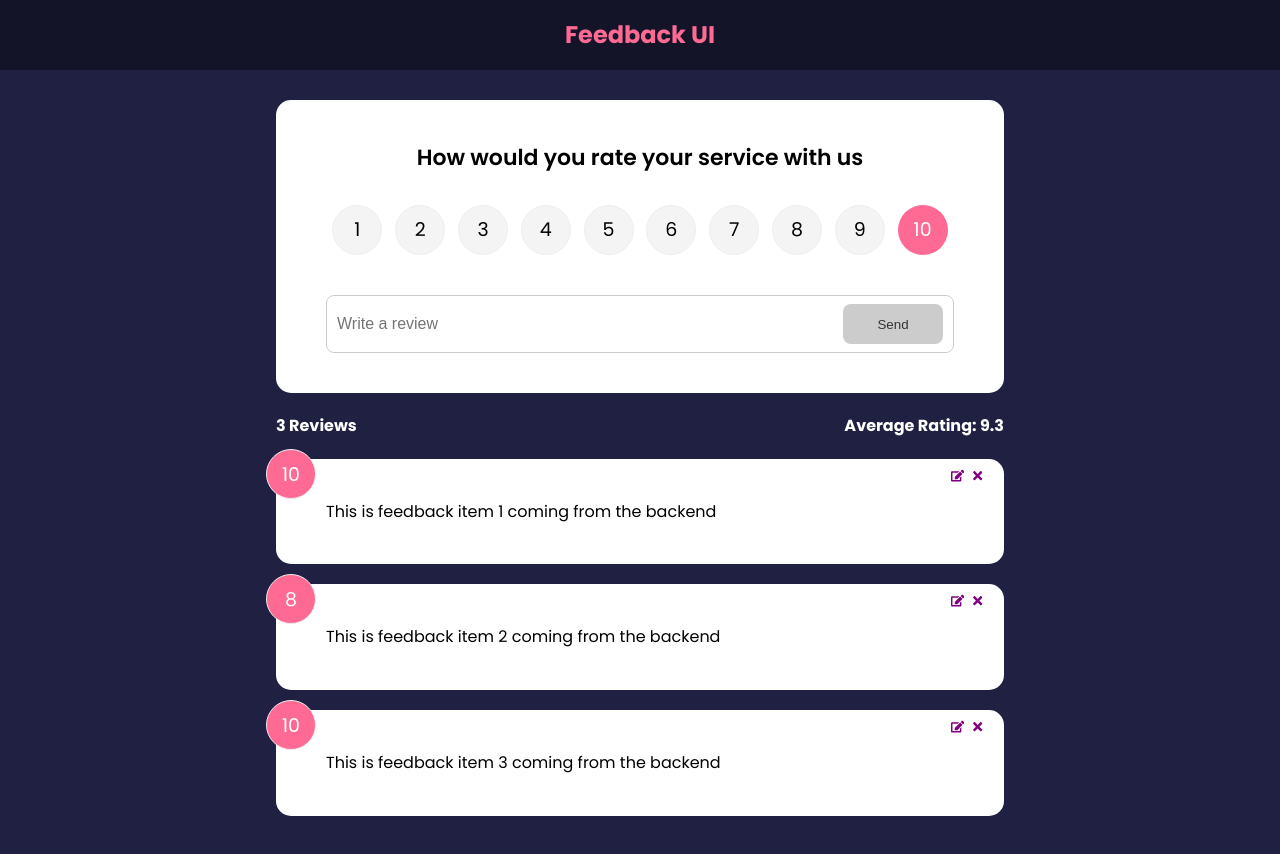
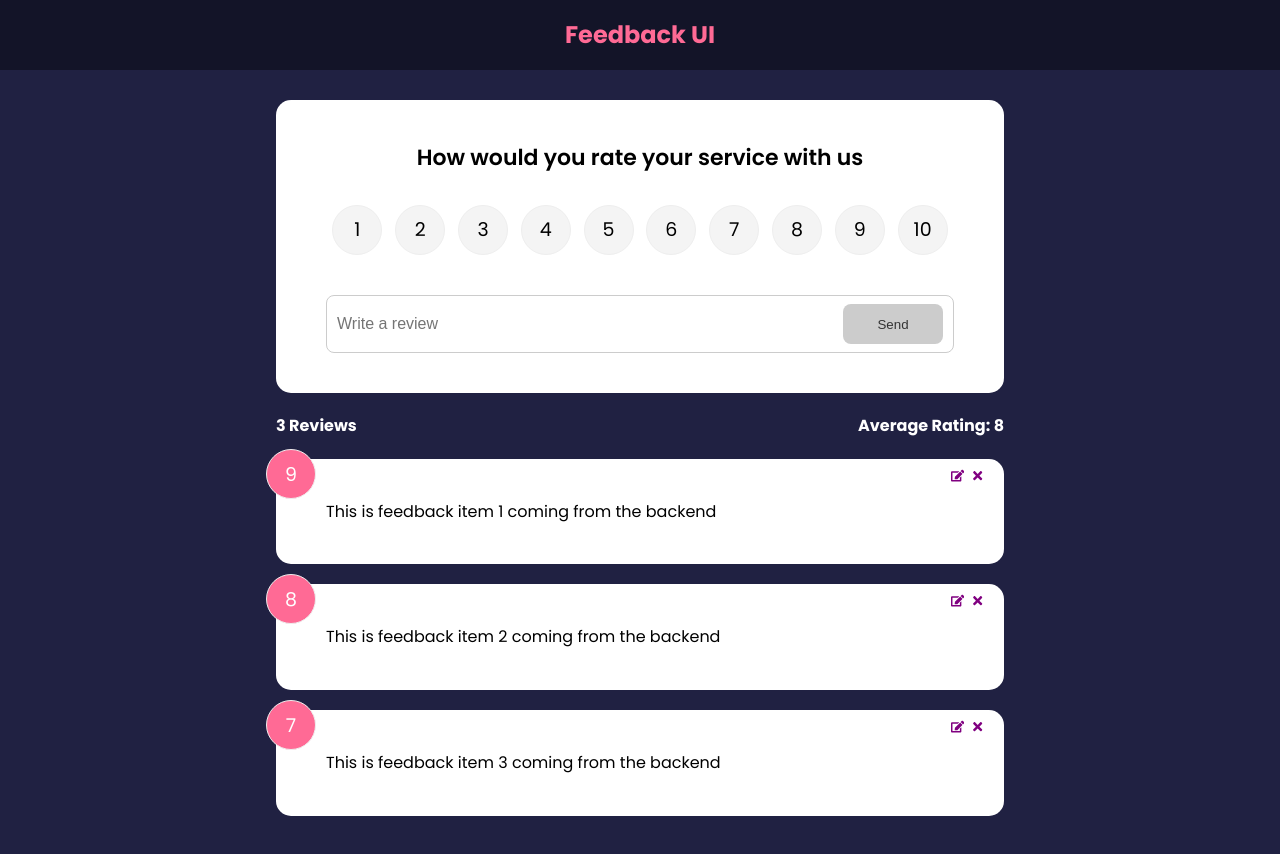
Before and after one commit to NoraldenElhouni/feedback-app, a React (Create React App) app: page / in a window 1280 px wide. Shown: the top 854 px of the page. Built offline with nearby package versions, Linux system fonts and the light colour scheme; some icons are missing.

Commit message:
5. Side Effects With useEffect

```diff
--- a/src/components/FeedbackForm.jsx
+++ b/src/components/FeedbackForm.jsx
@@ -1,4 +1,4 @@
-import { useState, useContext } from "react";
+import { useState, useContext, useEffect } from "react";
 import React from "react";
 import RatingSelect from "./RatingSelect";
 import Card from "./shared/Card";
@@ -11,7 +11,15 @@
   const [btnDisabled, setBtnDisabled] = useState(true);
   const [message, setMessage] = useState("");
 
-  const { addFeedback } = useContext(FeedbackContext);
+  const { addFeedback, feedbackEdit } = useContext(FeedbackContext);
+
+  useEffect(() => {
+    if (feedbackEdit.edit === true) {
+      setBtnDisabled(false);
+      setText(feedbackEdit.item.text);
+      setRating(feedbackEdit.item.rating);
+    }
+  }, [feedbackEdit]);
 
   const handelTextChange = (e) => {
     if (text === "") {
--- a/src/components/RatingSelect.jsx
+++ b/src/components/RatingSelect.jsx
@@ -1,8 +1,15 @@
 import React from "react";
-import { useState } from "react";
+import { useState, useContext, useEffect } from "react";
+import FeedbackContext from "../context/FeedbackContext";
 
 function RatingSelect({ select }) {
   const [selected, setSelected] = useState(10);
+
+  const { feedbackEdit } = useContext(FeedbackContext);
+
+  useEffect(() => {
+    setSelected(feedbackEdit.item.rating);
+  }, [feedbackEdit]);
 
   const handleChange = (e) => {
     setSelected(+e.currentTarget.value);
--- a/src/context/FeedbackContext.js
+++ b/src/context/FeedbackContext.js
@@ -8,7 +8,7 @@
   const [feedback, setFeedback] = useState([
     {
       id: 1,
-      rating: 10,
+      rating: 9,
       text: "This is feedback item 1 coming from the backend",
     },
     {
@@ -18,7 +18,7 @@
     },
     {
       id: 3,
-      rating: 10,
+      rating: 7,
       text: "This is feedback item 3 coming from the backend",
     },
   ]);
@@ -50,7 +50,13 @@
 
   return (
     <FeedbackContext.Provider
-      value={{ feedback, deleteFeedback, addFeedback, editFeedback }}
+      value={{
+        feedback,
+        deleteFeedback,
+        addFeedback,
+        editFeedback,
+        feedbackEdit,
+      }}
     >
       {children}
     </FeedbackContext.Provider>
```
